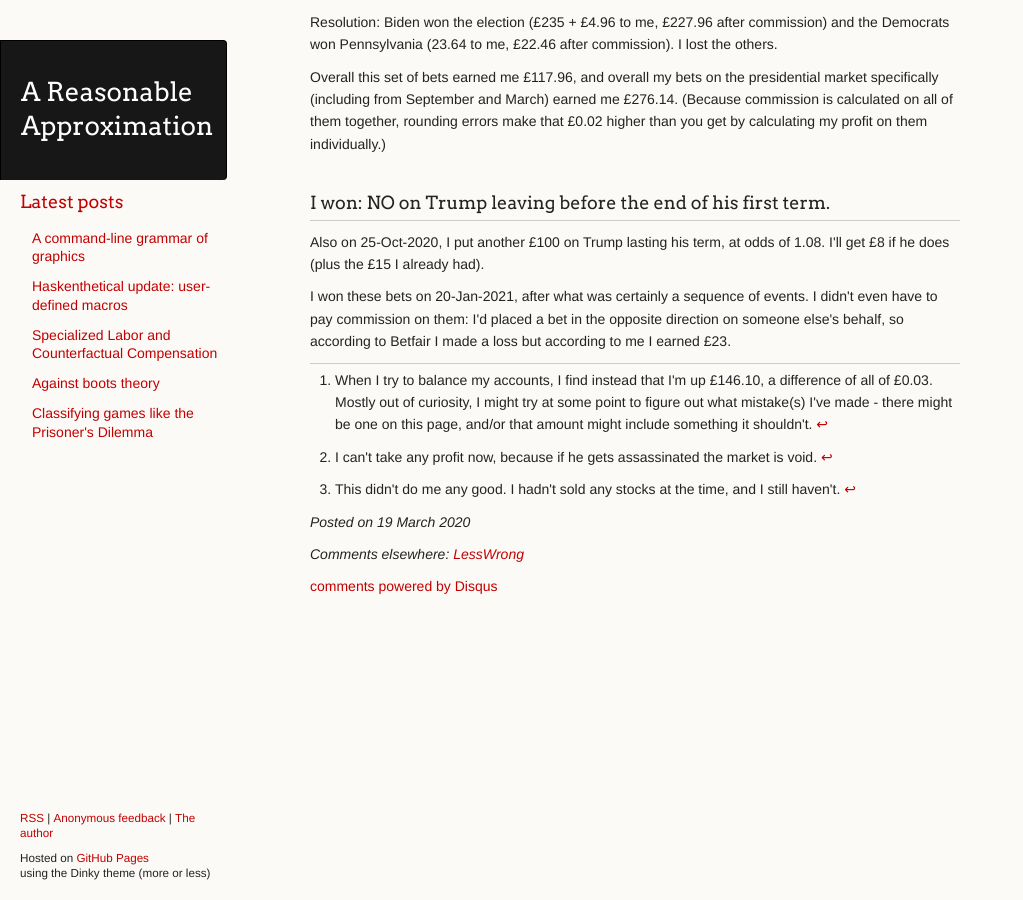
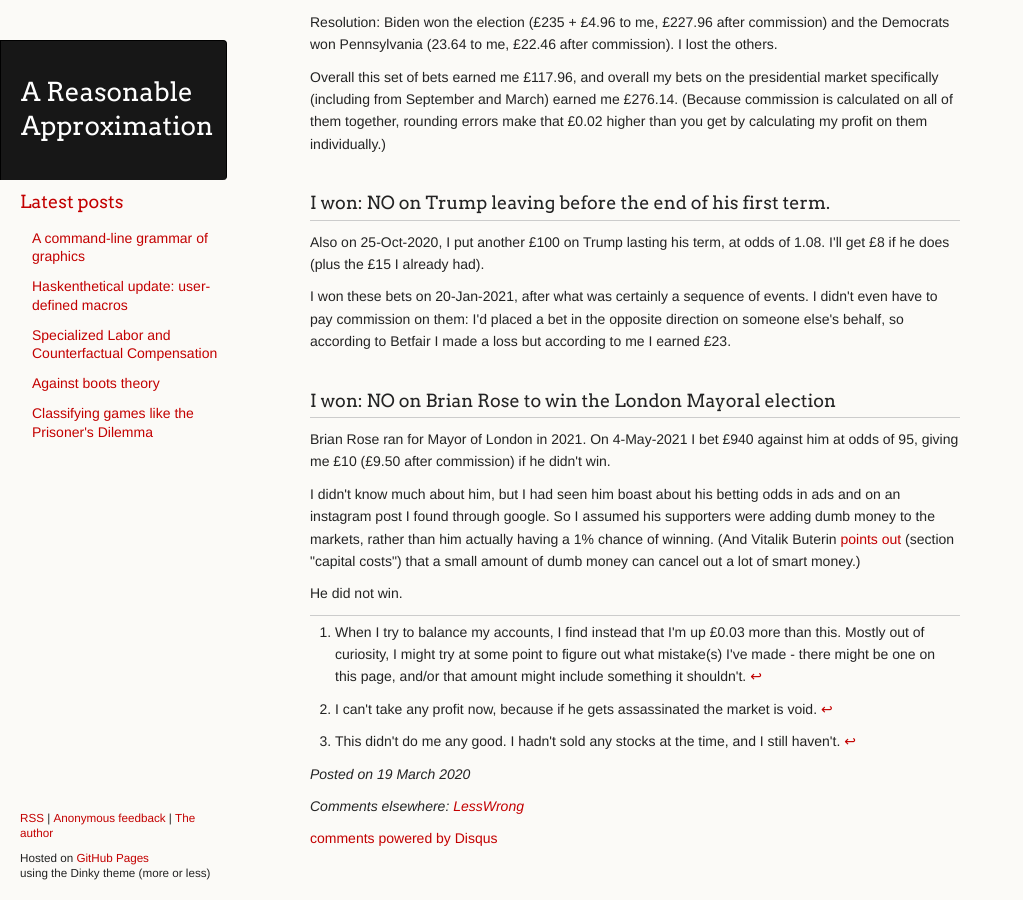
Before and after one commit to ChickenProp/chickenprop.github.com, a Jekyll site: the page built from _posts/2020-03-19-bet-log.md, in a window 1280 px wide and 900 px high, scrolled down 2822 px. Shown: the whole window, without its empty margins (0-1023 px from the left). Built offline with Jekyll 4.4.1, drawn with Linux system fonts in a browser that asks for light colours; nearby versions of some CDN libraries; formulas are drawn with MathJax 3; comment, search, counter and statistics services are not loaded; some of the changed text lies outside the part shown.

Commit message:
Update bet log.

```diff
--- a/_posts/2020-03-19-bet-log.md
+++ b/_posts/2020-03-19-bet-log.md
@@ -8,9 +8,9 @@ external_comments:
 ---
 I occasionally make bets about future events. I think I probably should do that more often than I currently do. Given that, I think it's good practice to have a public record of the bets I've made and their outcomes, when available.
 
-I'll try to keep this updated going forward, if I continue to make bets. As of 20-Jan-2021, I'm up £146.07[^balancing] with eight wins and four losses.
+I'll try to keep this updated going forward, if I continue to make bets. As of 9-May-2021, I'm up £155.57[^balancing] with eight wins and four losses.
 
-[^balancing]: When I try to balance my accounts, I find instead that I'm up £146.10, a difference of all of £0.03. Mostly out of curiosity, I might try at some point to figure out what mistake(s) I've made - there might be one on this page, and/or that amount might include something it shouldn't.
+[^balancing]: When I try to balance my accounts, I find instead that I'm up £0.03 more than this. Mostly out of curiosity, I might try at some point to figure out what mistake(s) I've made - there might be one on this page, and/or that amount might include something it shouldn't.
 
 (This has nothing to do with the [matched betting](http://reasonableapproximation.net/2018/06/02/matched-betting.html) that I previously wrote about. There I was earning money from sign-up bonuses. Here I'm trying to earn money by being better at predicting the future than other people.)
 
@@ -97,3 +97,11 @@ Overall this set of bets earned me £117.96, and overall my bets on the presiden
 Also on 25-Oct-2020, I put another £100 on Trump lasting his term, at odds of 1.08. I'll get £8 if he does (plus the £15 I already had).
 
 I won these bets on 20-Jan-2021, after what was certainly a sequence of events. I didn't even have to pay commission on them: I'd placed a bet in the opposite direction on someone else's behalf, so according to Betfair I made a loss but according to me I earned £23.
+
+### I won: NO on Brian Rose to win the London Mayoral election
+
+Brian Rose ran for Mayor of London in 2021. On 4-May-2021 I bet £940 against him at odds of 95, giving me £10 (£9.50 after commission) if he didn't win.
+
+I didn't know much about him, but I had seen him boast about his betting odds in ads and on an instagram post I found through google. So I assumed his supporters were adding dumb money to the markets, rather than him actually having a 1% chance of winning. (And Vitalik Buterin [points out](https://vitalik.ca/general/2021/02/18/election.html) (section "capital costs") that a small amount of dumb money can cancel out a lot of smart money.)
+
+He did not win.
```
